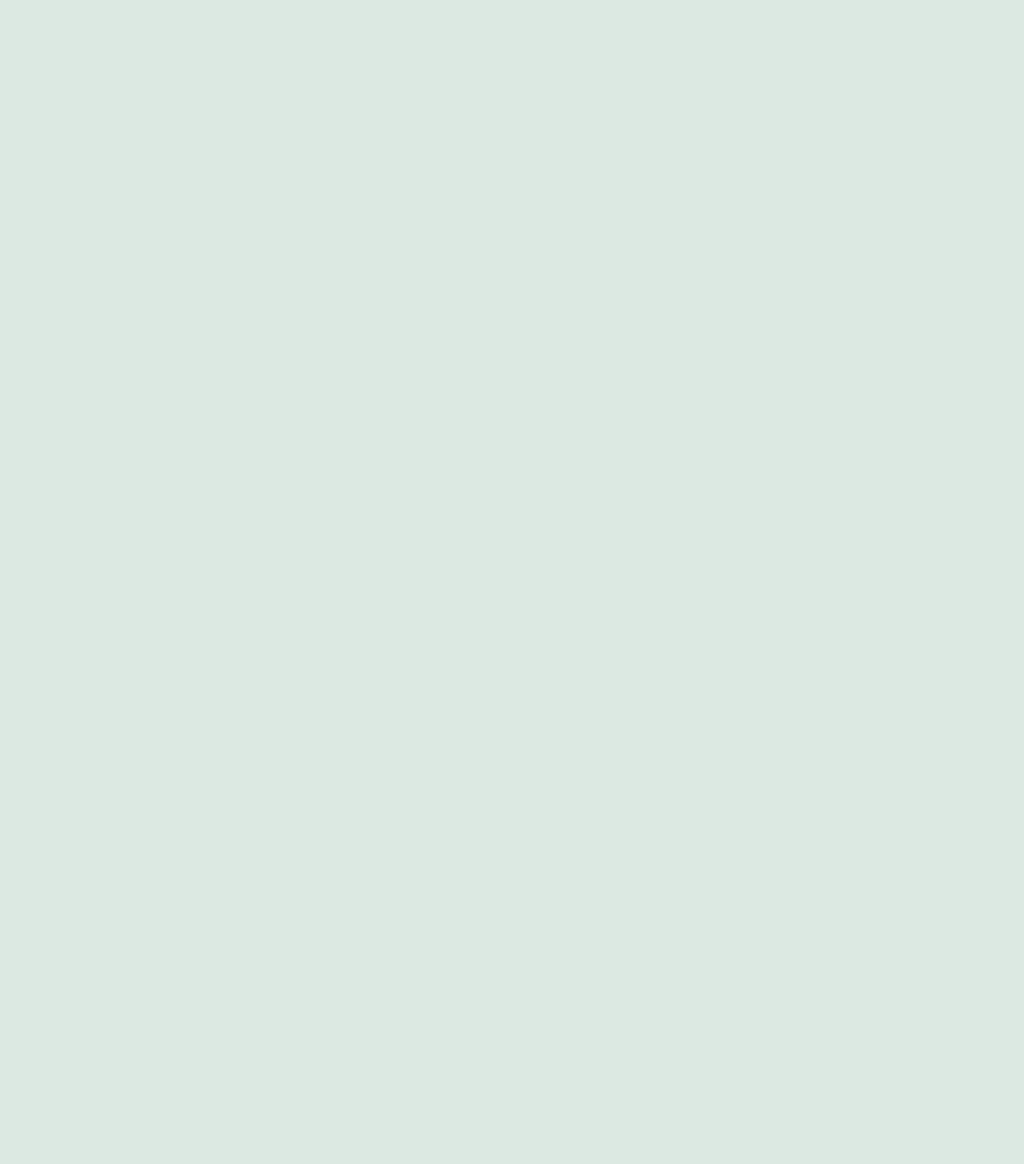
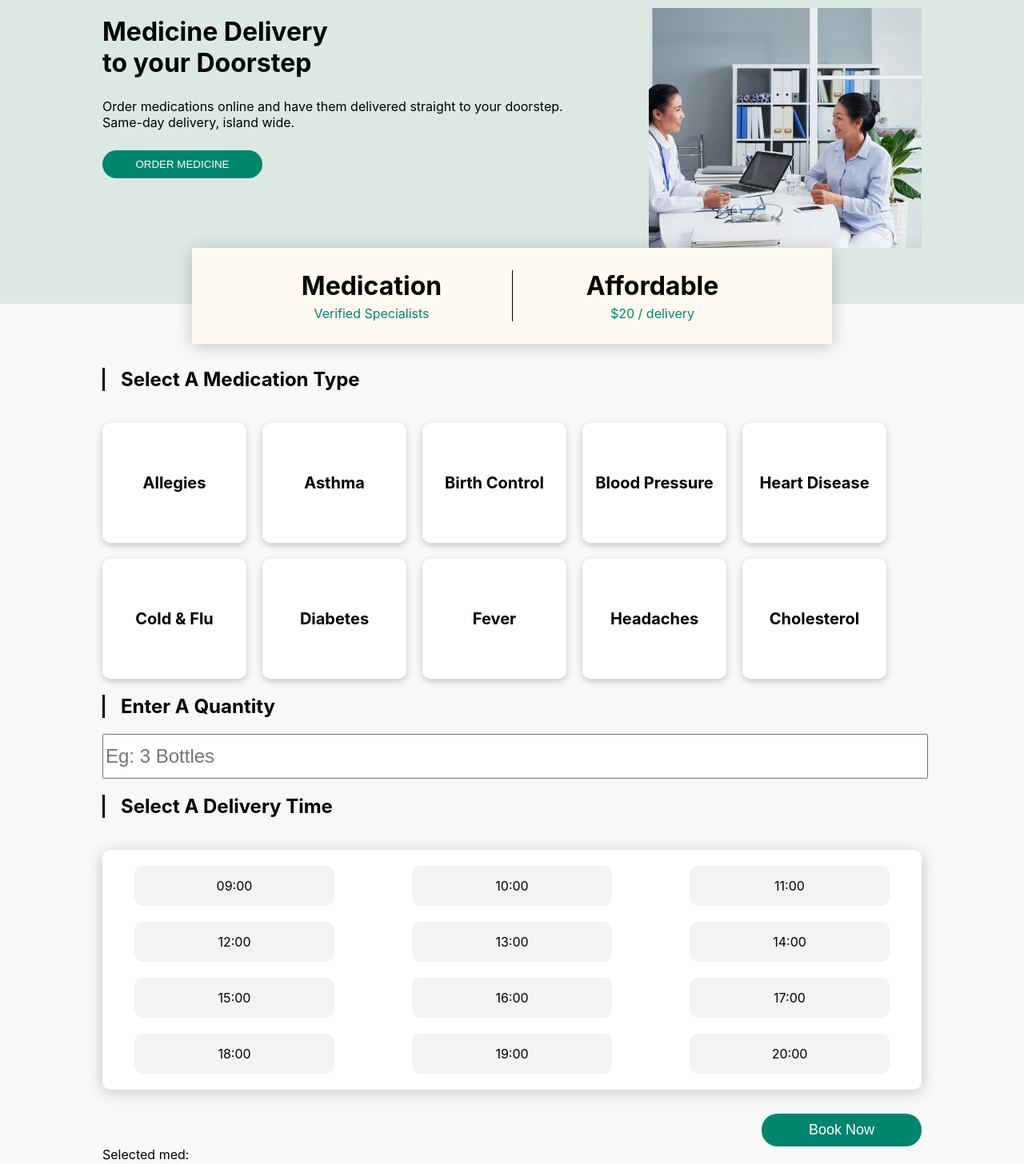
Before and after one commit to bbobohang/CZ3002-Elder-Care, a React (Create React App) app in the folder client/: page /pmed in a window 1280 px wide. Before the commit this address had no page. Shown: the part 100-1556 px from the top of the page at 80% size. Before the commit the page ends 800 px from the top, so only its background shows below. Built offline with nearby package versions, Linux system fonts and the light colour scheme; no server answers.

Commit message:
Added Med Delivery page

```diff
--- a/client/src/App.css
+++ b/client/src/App.css
@@ -3,6 +3,8 @@
 	--secondary-green: #dce9e2;
 	--primary-nude: #fffaf1;
 	--primary-bg: #f7f9f9;
+	--box_shadow: 0 3px 20px rgb(0 0 0 / 0.2);
+	--primary-gray: #f3f2f5;
 }
 
 body {
--- a/client/src/App.js
+++ b/client/src/App.js
@@ -5,7 +5,7 @@ import Login from './Auth/Login';
 import PrivateRoute from './Routes/PrivateRoute';
 import PatientHome from './Components/patient/PatientHome';
 import PatientRecord from './Components/PatientRecord';
-
+import MedDelivery from './Components/patient/MedDelivery';
 import './App.css';
 function App() {
 	return (
@@ -18,6 +18,7 @@ function App() {
 					path='precord'
 					element={<PrivateRoute component={PatientRecord} />}
 				/>
+				<Route path='pmed' element={<PrivateRoute component={MedDelivery} />} />
 			</Routes>
 		</BrowserRouter>
 	);
--- /dev/null
+++ b/client/src/Components/patient/MedDelivery.css
@@ -0,0 +1,117 @@
+.headerRight.headerMed {
+	flex: 1;
+	background-image: url('../../asset/med_banner.png');
+	height: 300px; /* You must set a specified height */
+	background-position: center; /* Center the image */
+	background-repeat: no-repeat; /* Do not repeat the image */
+	background-size: cover; /* Resize the background image to cover the entire container */
+	margin-top: 30px;
+}
+
+.innerContainer.innerContainerBorder.innerMed,
+.innerContainer.innerMed {
+	width: 350px;
+}
+
+.medContainer {
+	display: flex;
+	justify-content: center;
+	background-color: var(--primary-bg);
+}
+.medWrapper {
+	width: 1024px;
+	height: 1024px;
+	margin-top: 60px;
+}
+.Title > h2 {
+	padding-left: 20px;
+	border-left: 3px solid #000;
+}
+.medTypeContainer {
+	display: flex;
+	flex-direction: row;
+	flex-wrap: wrap;
+	gap: 20px;
+	margin-top: 40px;
+}
+.medTypeCard {
+	width: 180px;
+	height: 150px;
+	display: flex;
+	box-shadow: 0 3px 10px rgb(0 0 0 / 0.2);
+	border-radius: 10px;
+	justify-content: center;
+	align-items: center;
+	font-weight: bold;
+	font-size: 20px;
+	cursor: pointer;
+	background-color: white;
+}
+.medTypeCard:hover {
+	box-shadow: 0 3px 20px rgb(1, 84, 58);
+}
+.medTypeCardselectedType {
+	width: 180px;
+	height: 150px;
+	display: flex;
+	box-shadow: 0 3px 10px rgb(0 0 0 / 0.2);
+	border-radius: 10px;
+	justify-content: center;
+	align-items: center;
+	font-weight: bold;
+	font-size: 20px;
+	cursor: pointer;
+	background: var(--primary-green);
+}
+.quantityInput {
+	height: 50px;
+	width: 1024px;
+	font-size: 24px;
+}
+.timeWrapper {
+	background-color: white;
+	box-shadow: var(--box_shadow);
+	border-radius: 10px;
+	display: flex;
+	flex-direction: row;
+	flex-wrap: wrap;
+	justify-content: space-between;
+	gap: 20px;
+	padding: 20px;
+	padding-left: 40px;
+	padding-right: 40px;
+	margin-top: 40px;
+}
+.timeCard {
+	height: 50px;
+	width: 250px;
+	border-radius: 10px;
+	display: flex;
+	justify-content: center;
+	align-items: center;
+	background: var(--primary-gray);
+	cursor: pointer;
+}
+
+.timeCard:hover {
+	box-shadow: var(--box_shadow);
+}
+.timeCardselectedTime {
+	height: 50px;
+	width: 250px;
+	border-radius: 10px;
+	display: flex;
+	justify-content: center;
+	align-items: center;
+	background: var(--primary-green);
+	cursor: pointer;
+	color: white;
+}
+.submitContainer {
+	display: flex;
+	justify-content: flex-end;
+	margin-top: 30px;
+}
+.submitContainer > button {
+	font-size: 18px;
+}
--- /dev/null
+++ b/client/src/Components/patient/MedDelivery.js
@@ -0,0 +1,181 @@
+import React, { useState } from 'react';
+import './MedDelivery.css';
+import Navbar from '../../Components/patient/Navbar';
+import Footer from '../../Components/patient/Footer';
+
+const MedType = [
+	{
+		name: 'Allegies',
+	},
+	{
+		name: 'Asthma',
+	},
+	{
+		name: 'Birth Control',
+	},
+	{
+		name: 'Blood Pressure',
+	},
+	{
+		name: 'Heart Disease',
+	},
+	{
+		name: 'Cold & Flu',
+	},
+	{
+		name: 'Diabetes',
+	},
+	{
+		name: 'Fever',
+	},
+	{
+		name: 'Headaches',
+	},
+	{
+		name: 'Cholesterol',
+	},
+];
+
+const DeliverTime = [
+	{
+		time: '09:00',
+	},
+	{
+		time: '10:00',
+	},
+	{
+		time: '11:00',
+	},
+	{
+		time: '12:00',
+	},
+	{
+		time: '13:00',
+	},
+	{
+		time: '14:00',
+	},
+	{
+		time: '15:00',
+	},
+	{
+		time: '16:00',
+	},
+	{
+		time: '17:00',
+	},
+	{
+		time: '18:00',
+	},
+	{
+		time: '19:00',
+	},
+	{
+		time: '20:00',
+	},
+];
+const MedDelivery = () => {
+	const [typeState, setType] = useState('');
+	const [timeState, setTime] = useState('');
+	return (
+		<>
+			<Navbar />
+			<div className='headerWrapper'>
+				<div className='headerContainer'>
+					<div className='headerLeft'>
+						<h1>
+							Medicine Delivery <br />
+							to your Doorstep
+						</h1>
+						<p>
+							Order medications online and have them delivered straight to your
+							doorstep.
+							<br /> Same-day delivery, island wide.
+						</p>
+						<button className='headerBtn'>ORDER MEDICINE</button>
+					</div>
+					<div className='headerRight headerMed'></div>
+					<div className='headerBanner'>
+						<div className='innerBanner'>
+							<div className='innerContainer innerMed'>
+								<h1>Medication</h1>
+								<p>Verified Specialists</p>
+							</div>
+							<div className='innerContainer innerContainerBorder innerMed'>
+								<h1>Affordable</h1>
+								<p>$20 / delivery</p>
+							</div>
+						</div>
+					</div>
+				</div>
+			</div>
+
+			<div className='medContainer'>
+				<div className='medWrapper'>
+					<div className='medType'>
+						<div className='Title'>
+							<h2>Select A Medication Type</h2>
+							<div className='medTypeContainer'>
+								{MedType.map((item, index) => (
+									<div
+										className={
+											'medTypeCard' + (typeState === `${item.name}` ? 'selectedType' : '')
+										}
+										key={index}
+										id={item.name}
+										onClick={(e) => {
+											e.preventDefault();
+											setType(e.target.id);
+										}}
+									>
+										{item.name}
+									</div>
+								))}
+							</div>
+						</div>
+					</div>
+					<div className='medQuatity'>
+						<div className='Title'>
+							<h2>Enter A Quantity</h2>
+							<form>
+								<input className='quantityInput' placeholder='Eg: 3 Bottles' />
+							</form>
+						</div>
+					</div>
+					<div className='medTime'>
+						<div className='Title'>
+							<h2>Select A Delivery Time</h2>
+							<div className='timeWrapper'>
+								{DeliverTime.map((item, index) => (
+									<div
+										className={
+											'timeCard' + (timeState === `${item.time}` ? 'selectedTime' : '')
+										}
+										key={index}
+										id={item.time}
+										onClick={(e) => {
+											e.preventDefault();
+
+											setTime(e.target.id);
+											console.log(e.target.id);
+										}}
+									>
+										{item.time}
+									</div>
+								))}
+							</div>
+						</div>
+					</div>
+					<div className='submitContainer'>
+						<button className='headerBtn'>Book Now</button>
+					</div>
+					<div>Selected med: {typeState}</div>
+					<div>Selected Time: {timeState}</div>
+				</div>
+			</div>
+			<Footer />
+		</>
+	);
+};
+
+export default MedDelivery;
--- a/client/src/Components/patient/PatientHome.css
+++ b/client/src/Components/patient/PatientHome.css
@@ -8,7 +8,7 @@
 	height: 400px;
 	display: flex;
 	flex-direction: row;
-	width: 1120px;
+	width: 1024px;
 	justify-content: center;
 	position: relative;
 }
@@ -72,7 +72,7 @@
 	padding: 20px;
 }
 .innerContainer > p,
-.innerContainer > h2 {
+.innerContainer > h1 {
 	margin: 0px;
 }
 .innerContainer > p {
--- a/client/src/Components/patient/PatientHome.js
+++ b/client/src/Components/patient/PatientHome.js
@@ -29,7 +29,7 @@ const Data = [
 		subtitle:
 			'Buy your medicines with our mobile application with a simple delivery system',
 		image: MedDelivery,
-		link: '/login',
+		link: '/pmed',
 	},
 	{
 		title: 'Home Care and Nursing',
@@ -60,15 +60,15 @@ const PatientHome = () => {
 					<div className='headerBanner'>
 						<div className='innerBanner'>
 							<div className='innerContainer'>
-								<h2>900+</h2>
+								<h1>900+</h1>
 								<p>Verified Specialists</p>
 							</div>
 							<div className='innerContainer innerContainerBorder'>
-								<h2>2000+</h2>
+								<h1>2000+</h1>
 								<p>Patients Recovered</p>
 							</div>
 							<div className='innerContainer innerContainerBorder'>
-								<h2>99.7%</h2>
+								<h1>99.7%</h1>
 								<p>Positive Feedback</p>
 							</div>
 						</div>
@@ -78,7 +78,7 @@ const PatientHome = () => {
 			<div className='bookContainer'>
 				<div className='bookContent'>
 					<div className='bookHeader'>
-						<h2>Book a Service</h2>
+						<h1>Book a Service</h1>
 						<p>
 							We provide to you the best choiches for you. Adjust it to your health
 							needs and make sure you undergo treatment with our highly qualified
```
Also changed, not shown: client/src/asset/med_banner.png (renamed from client/src/asset/top banner pic.png).
